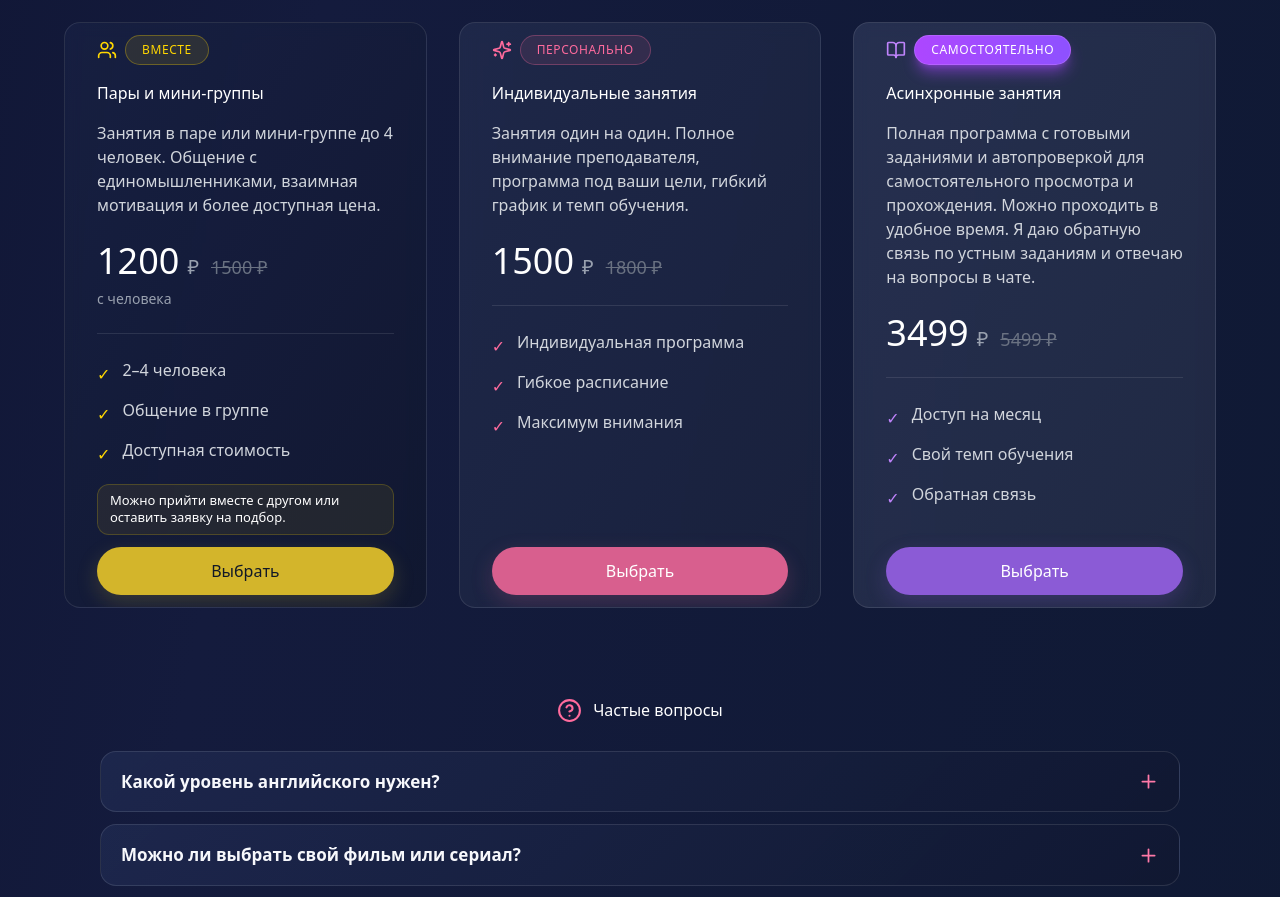
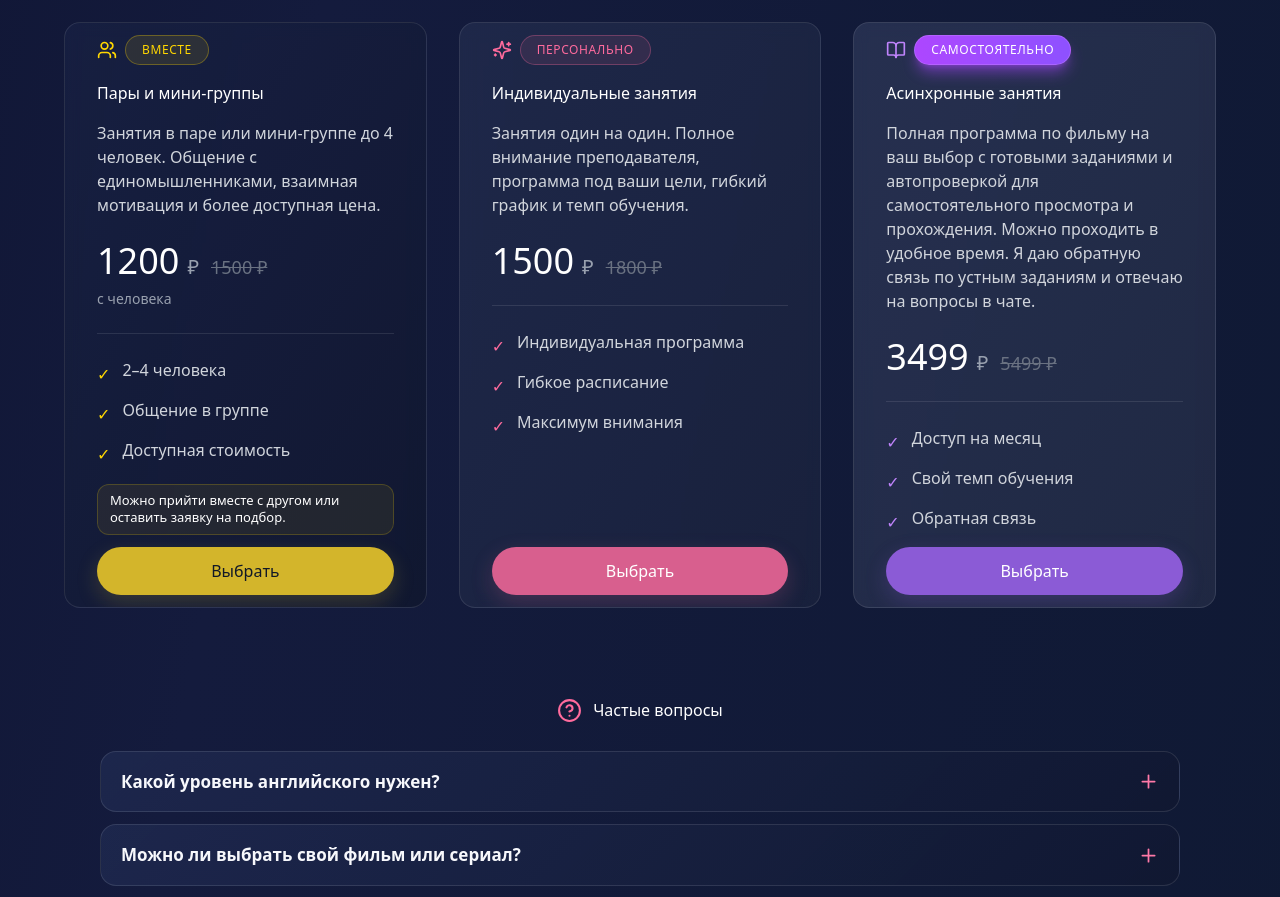
Before and after one commit to GDinaraG/Dinaramovies, a React (Vite) app: page / in a window 1280 px wide. Shown: the part 4820-5717 px from the top of the page. Built offline with nearby package versions, Linux system fonts and the light colour scheme.

Commit message:
Update asynchronous course description

```diff
--- a/src/components/PricingSection.tsx
+++ b/src/components/PricingSection.tsx
@@ -193,7 +193,7 @@ export function PricingSection() {
 
             <h3 className="mb-4">Асинхронные занятия</h3>
             <p className="text-gray-300 mb-6">
-              Полная программа с готовыми заданиями и автопроверкой для самостоятельного просмотра и прохождения. Можно проходить в удобное время. Я даю обратную связь по устным заданиям и отвечаю на вопросы в чате.
+              Полная программа по фильму на ваш выбор с готовыми заданиями и автопроверкой для самостоятельного просмотра и прохождения. Можно проходить в удобное время. Я даю обратную связь по устным заданиям и отвечаю на вопросы в чате.
             </p>
 
             {/* Price */}
```
